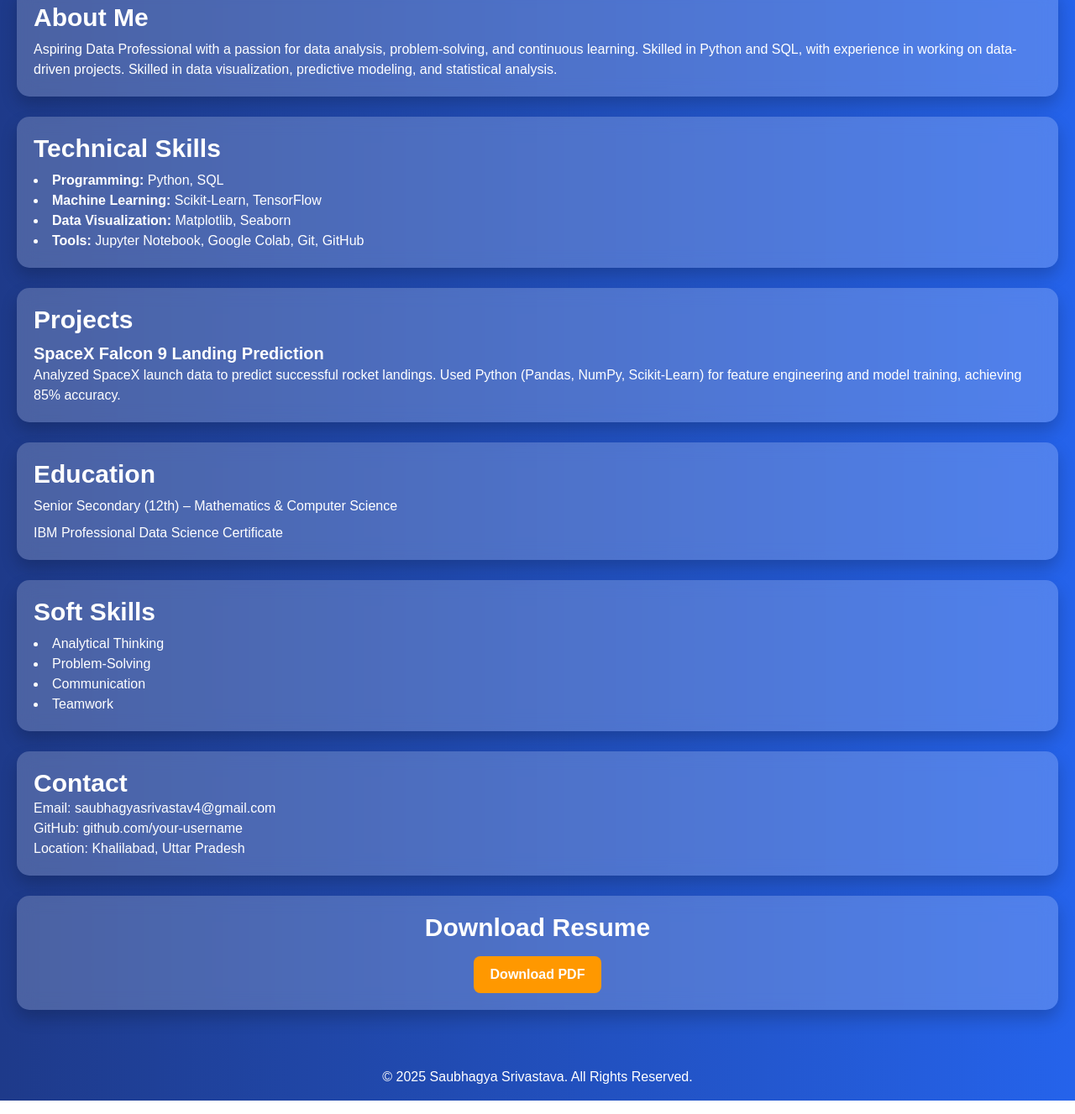
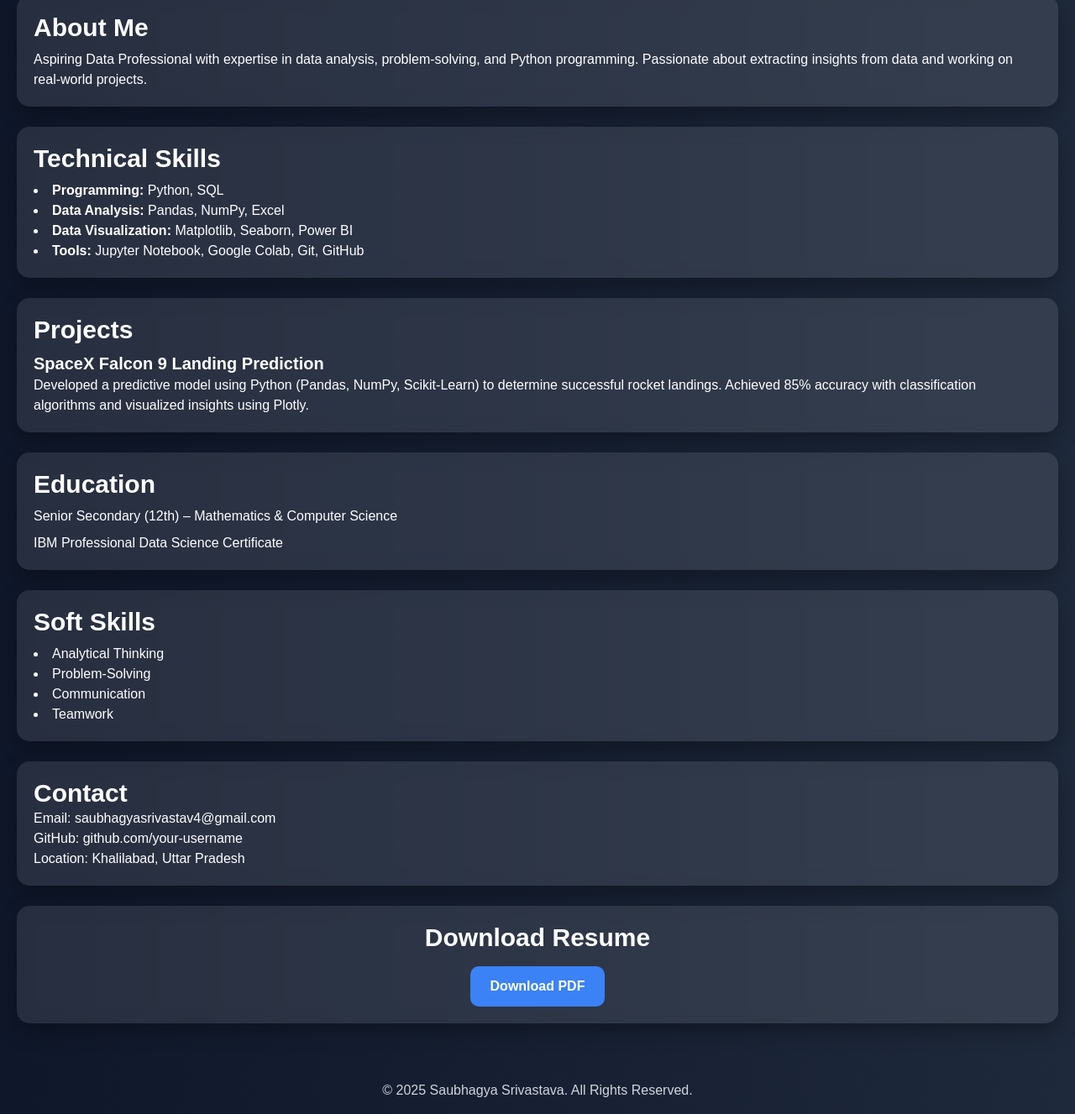
Before and after one commit to Saubhagya49/Resume-Website, a plain HTML site: page index.html in a window 1280 px wide. Shown: the part 173-1500 px from the top of the page at 84% size. Drawn offline with nearby package versions, Linux system fonts and the light colour scheme.

Commit message:
Update index.html

```diff
--- a/index.html
+++ b/index.html
@@ -7,7 +7,7 @@
     <script src="https://cdn.tailwindcss.com"></script>
     <style>
         body {
-            background: linear-gradient(to right, #1e3a8a, #2563eb);
+            background: linear-gradient(to right, #0f172a, #1e293b);
             color: white;
             font-family: 'Poppins', sans-serif;
         }
@@ -17,10 +17,10 @@
             padding: 20px;
         }
         .card {
-            background: rgba(255, 255, 255, 0.2);
+            background: rgba(255, 255, 255, 0.1);
             padding: 20px;
             border-radius: 15px;
-            box-shadow: 0 10px 20px rgba(0, 0, 0, 0.2);
+            box-shadow: 0 10px 25px rgba(0, 0, 0, 0.3);
             backdrop-filter: blur(10px);
             transition: transform 0.3s ease-in-out;
         }
@@ -28,45 +28,45 @@
             transform: translateY(-5px);
         }
         a {
-            color: #93c5fd;
+            color: #60a5fa;
             transition: color 0.3s;
         }
         a:hover {
-            color: #fff;
+            color: #ffffff;
         }
         .btn {
             display: inline-block;
-            padding: 10px 20px;
-            background: #ff9800;
+            padding: 12px 24px;
+            background: #3b82f6;
             color: white;
             font-weight: bold;
-            border-radius: 8px;
+            border-radius: 10px;
             text-decoration: none;
             transition: background 0.3s ease-in-out;
         }
         .btn:hover {
-            background: #e68900;
+            background: #2563eb;
         }
     </style>
 </head>
 <body>
-    <header class="text-center py-6">
+    <header class="text-center py-8">
         <h1 class="text-5xl font-bold">Saubhagya Srivastava</h1>
-        <p class="text-2xl mt-2">Aspiring Data Professional | Enthusiastic Learner</p>
+        <p class="text-xl mt-2 text-gray-300">Aspiring Data Professional | Problem Solver</p>
     </header>
 
     <div class="container">
         <section class="card">
             <h2 class="text-3xl font-semibold">About Me</h2>
-            <p class="mt-2">Aspiring Data Professional with a passion for data analysis, problem-solving, and continuous learning. Skilled in Python and SQL, with experience in working on data-driven projects. Skilled in data visualization, predictive modeling, and statistical analysis.</p>
+            <p class="mt-2">Aspiring Data Professional with expertise in data analysis, problem-solving, and Python programming. Passionate about extracting insights from data and working on real-world projects.</p>
         </section>
 
         <section class="card mt-6">
             <h2 class="text-3xl font-semibold">Technical Skills</h2>
             <ul class="list-disc list-inside mt-2">
                 <li><strong>Programming:</strong> Python, SQL</li>
-                <li><strong>Machine Learning:</strong> Scikit-Learn, TensorFlow</li>
-                <li><strong>Data Visualization:</strong> Matplotlib, Seaborn</li>
+                <li><strong>Data Analysis:</strong> Pandas, NumPy, Excel</li>
+                <li><strong>Data Visualization:</strong> Matplotlib, Seaborn, Power BI</li>
                 <li><strong>Tools:</strong> Jupyter Notebook, Google Colab, Git, GitHub</li>
             </ul>
         </section>
@@ -75,7 +75,7 @@
             <h2 class="text-3xl font-semibold">Projects</h2>
             <div class="mt-2">
                 <h3 class="text-xl font-semibold">SpaceX Falcon 9 Landing Prediction</h3>
-                <p>Analyzed SpaceX launch data to predict successful rocket landings. Used Python (Pandas, NumPy, Scikit-Learn) for feature engineering and model training, achieving 85% accuracy.</p>
+                <p>Developed a predictive model using Python (Pandas, NumPy, Scikit-Learn) to determine successful rocket landings. Achieved 85% accuracy with classification algorithms and visualized insights using Plotly.</p>
             </div>
         </section>
 
@@ -108,7 +108,7 @@
         </section>
     </div>
 
-    <footer class="text-center text-white mt-8 py-4">
+    <footer class="text-center text-gray-300 mt-8 py-4">
         &copy; 2025 Saubhagya Srivastava. All Rights Reserved.
     </footer>
 </body>
```
